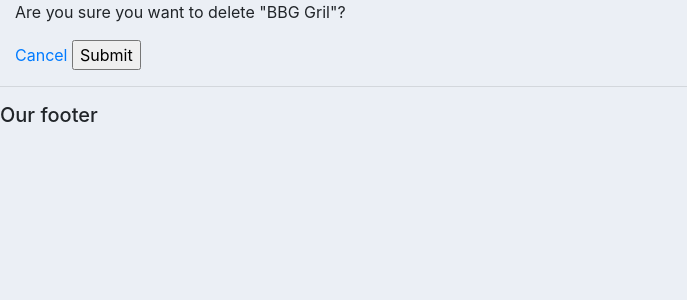
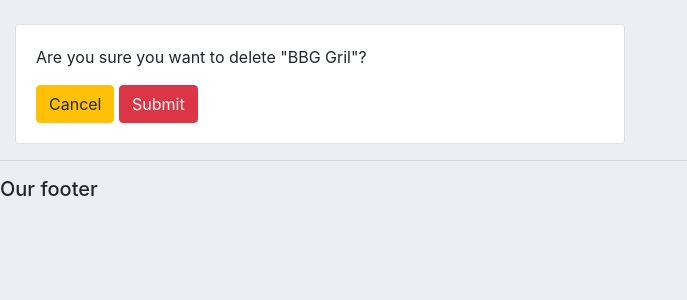
Before and after one commit to DenimCity/customer_management, a Django app: page /delete_order/1/ in a window 1280 px wide. Shown: the part 56-356 px from the top of the page, without its empty margins (0-687 px from the left). Run offline with Django 3.2, Linux system fonts and the light colour scheme; data comes from the database, SQL or seed files in the repository; some libraries are stand-ins or nearby versions.

Commit message:
added somestyling

```diff
--- a/accounts/templates/accounts/delete.html
+++ b/accounts/templates/accounts/delete.html
@@ -1,13 +1,22 @@
 {% extends 'accounts/main.html' %}
 {% load static %}
 {% block content %}
+<br>
+<div class="row">
+    <div class="col-md-6">
+        <div class="card card-body">
 
-<p> Are you sure you want to delete "{{item}}"?</p>
+        <p> Are you sure you want to delete "{{item}}"?</p>
 
-    <form action="{% url 'delete_order' item.id  %}" method="POST">
-     {% csrf_token %}
-        <a href="{% url "home" %}">Cancel</a>
-        <input type="submit" name="Confrim">
-    </form>
+        <form action="{% url 'delete_order' item.id  %}" method="POST">
+        {% csrf_token %}
+            <a   class="btn btn-warning" href="{% url "home" %}">Cancel</a>
+            <input class="btn btn-danger"type="submit" name="Confrim">
+        </form>
+
+        </div>
+    </div>
+</div>
+
 
 {% endblock  %}
```
Also changed, not shown: accounts/templates/accounts/order_form.html (+12 -5 lines).
